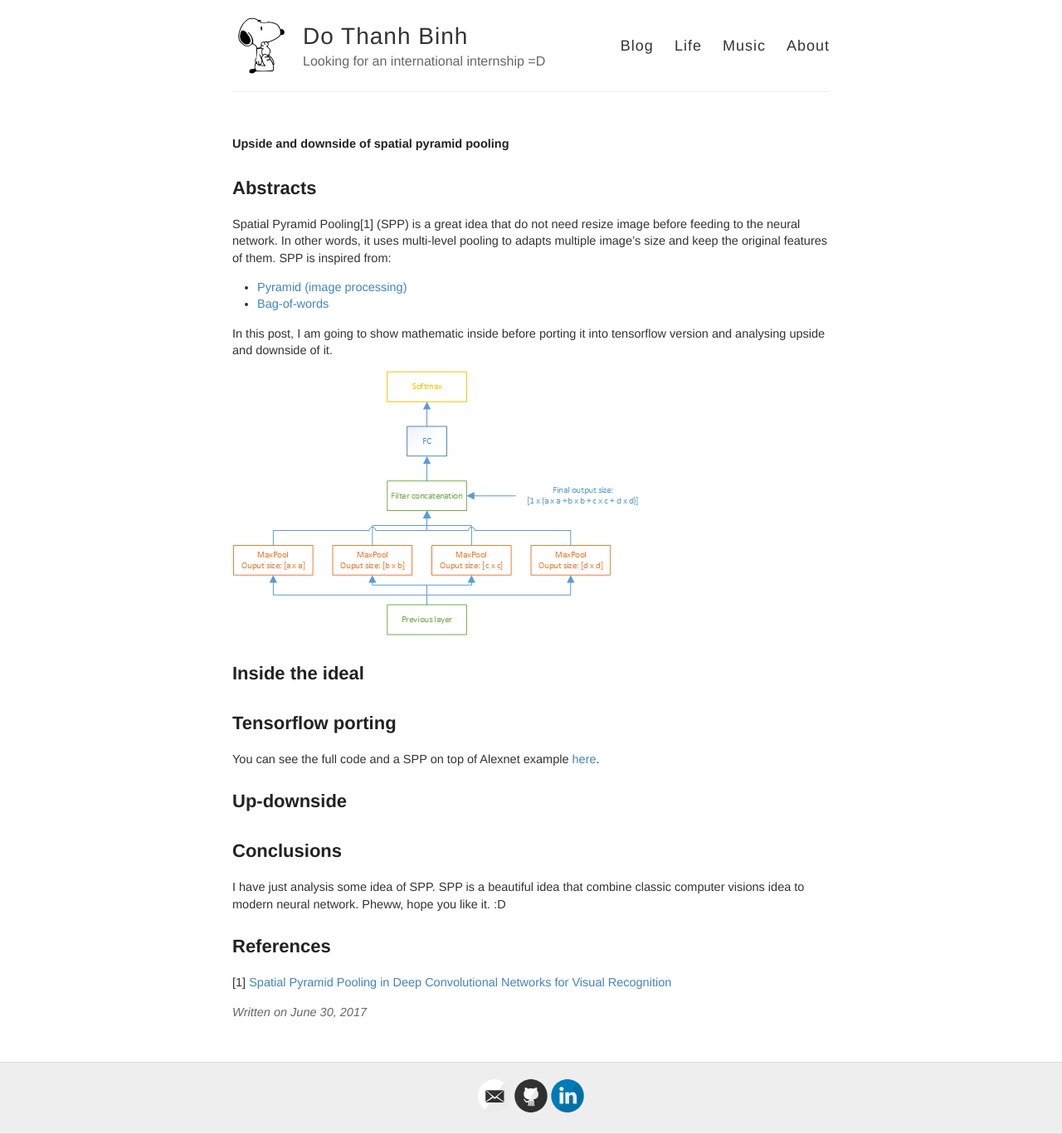
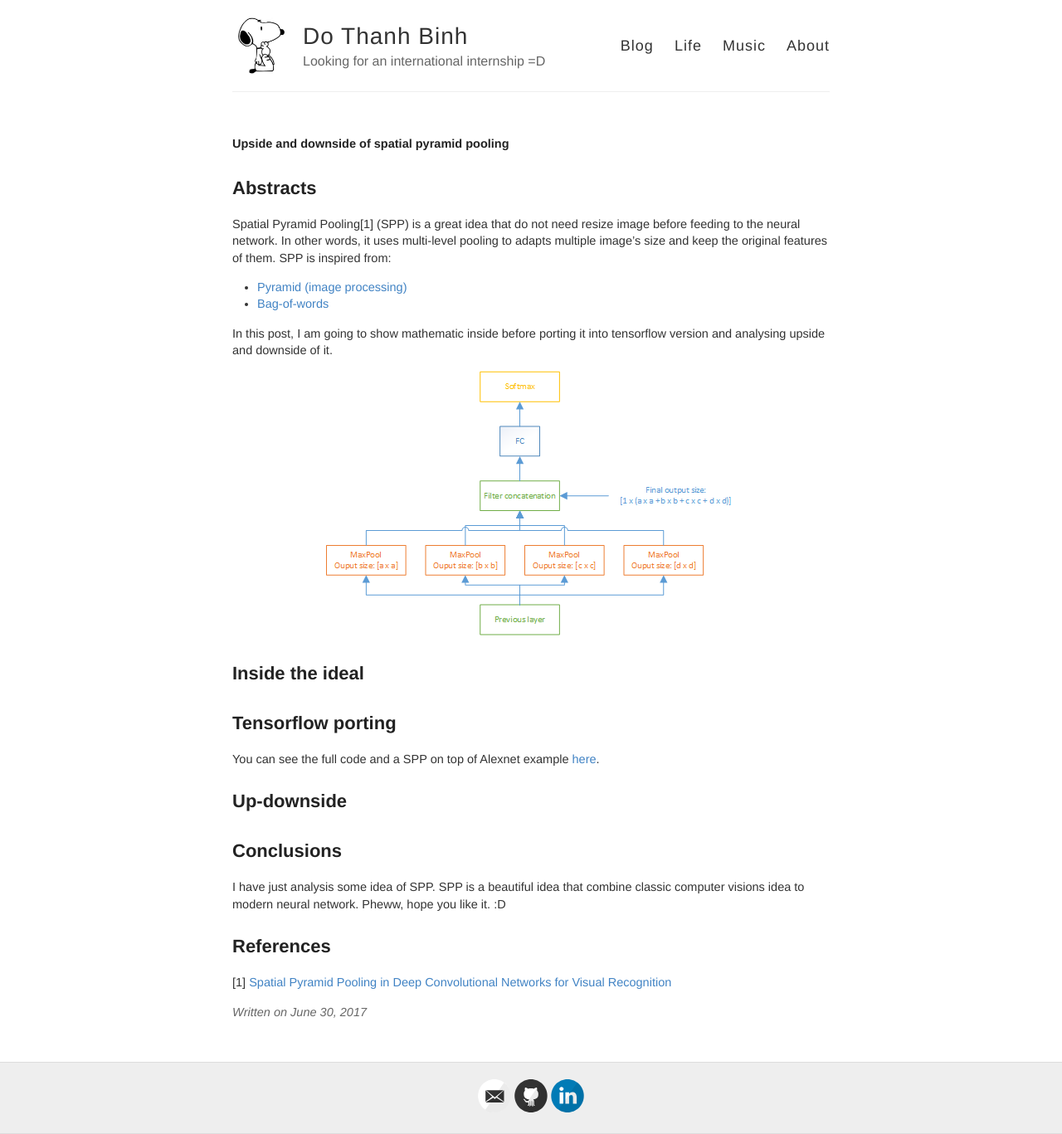
Before and after one commit to peace195/peace195.github.io, a Jekyll site: the page built from _posts/2017-06-30-spatial-pyramid-pooling.md, in a window 1280 px wide. Shown: the whole page at 83% size. Built offline with Jekyll 4.4.1, drawn with Linux system fonts in a browser that asks for light colours; our own code applies the rules of GitHub Pages for plain Markdown files; comment, search, counter and statistics services are not loaded.

Commit message:
center iamge

```diff
--- a/_posts/2017-06-30-spatial-pyramid-pooling.md
+++ b/_posts/2017-06-30-spatial-pyramid-pooling.md
@@ -13,7 +13,9 @@ SPP is inspired from:
 
 In this post, I am going to show mathematic inside before porting it into tensorflow version and analysing upside and downside of it.
 
-![Spatial Pyramid Pooling](https://raw.githubusercontent.com/peace195/peace195.github.io/master/images/SppNet.png)
+<p align="center">
+  <img src="https://raw.githubusercontent.com/peace195/peace195.github.io/master/images/SppNet.png" alt="Spatial Pyramid Pooling"/>
+</p>
 
 ## Inside the ideal
 
```
